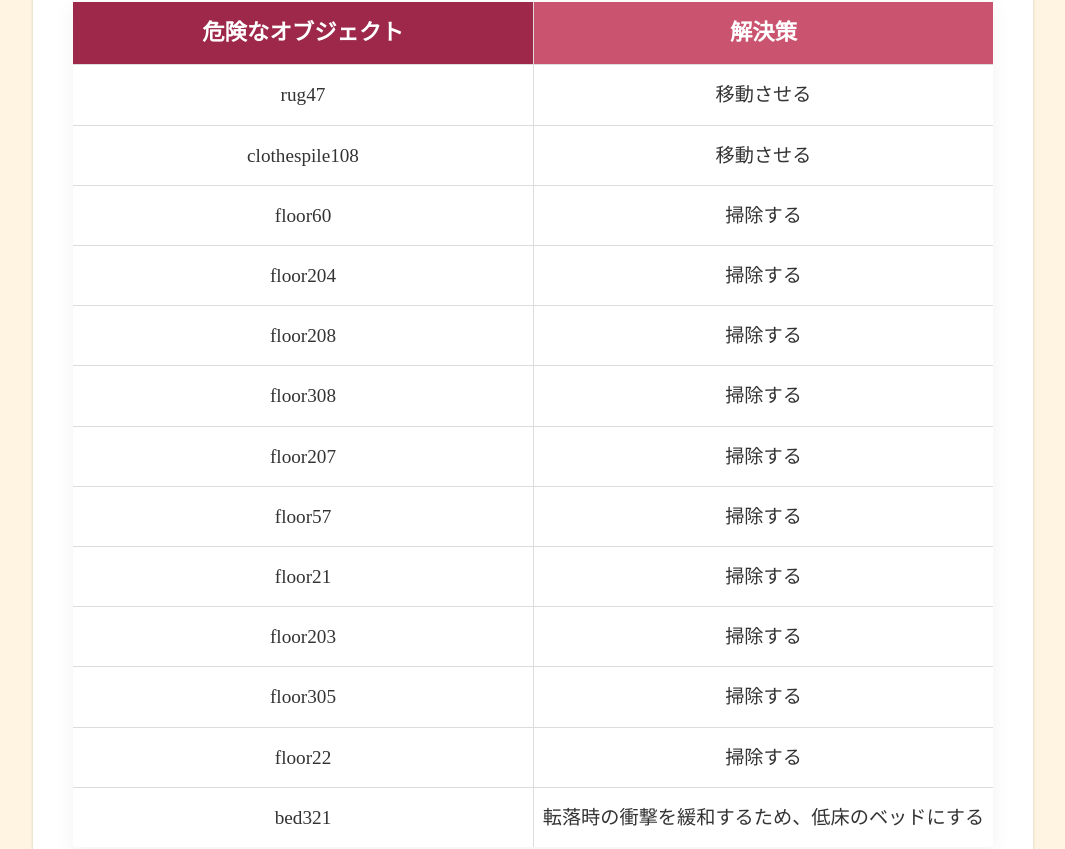
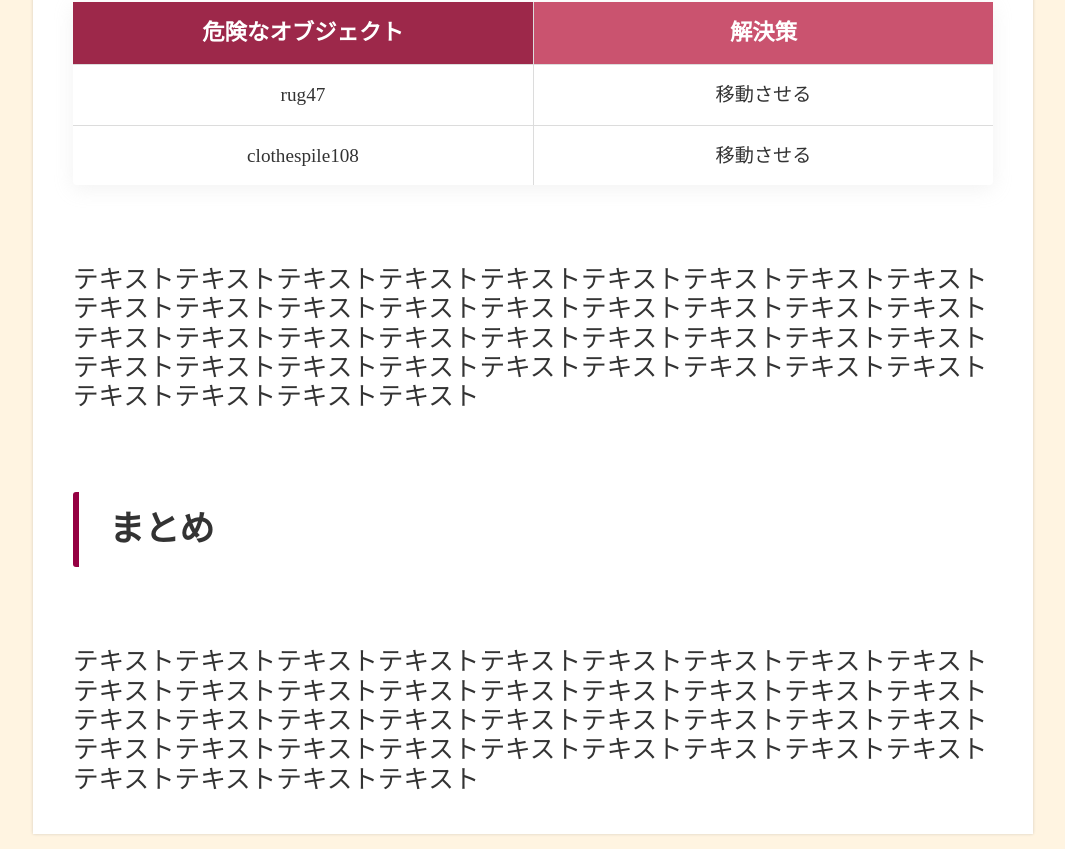
Before and after one commit to shunafuku/suironChallenge2022GroupC, a Next.js app in the folder suiron-app/: page / in a window 1280 px wide. Shown: the part 1552-2401 px from the top of the page, without its empty margins (107-1172 px from the left). Built offline with nearby package versions, Linux system fonts and the light colour scheme; no server answers.

Commit message:
change allTableList defalt value

```diff
--- a/suiron-app/src/components/container/top/index.tsx
+++ b/suiron-app/src/components/container/top/index.tsx
@@ -20,61 +20,6 @@ let allTableList = [
       "factor": "clothespile108",
       "reason": "転倒の危険がある",
       "solution": "移動させる"
-  },
-  {
-      "factor": "floor60",
-      "reason": "転倒の危険がある",
-      "solution": "掃除する"
-  },
-  {
-      "factor": "floor204",
-      "reason": "転倒の危険がある",
-      "solution": "掃除する"
-  },
-  {
-      "factor": "floor208",
-      "reason": "転倒の危険がある",
-      "solution": "掃除する"
-  },
-  {
-      "factor": "floor308",
-      "reason": "転倒の危険がある",
-      "solution": "掃除する"
-  },
-  {
-      "factor": "floor207",
-      "reason": "転倒の危険がある",
-      "solution": "掃除する"
-  },
-  {
-      "factor": "floor57",
-      "reason": "転倒の危険がある",
-      "solution": "掃除する"
-  },
-  {
-      "factor": "floor21",
-      "reason": "転倒の危険がある",
-      "solution": "掃除する"
-  },
-  {
-      "factor": "floor203",
-      "reason": "転倒の危険がある",
-      "solution": "掃除する"
-  },
-  {
-      "factor": "floor305",
-      "reason": "転倒の危険がある",
-      "solution": "掃除する"
-  },
-  {
-      "factor": "floor22",
-      "reason": "転倒の危険がある",
-      "solution": "掃除する"
-  },
-  {
-      "factor": "bed321",
-      "reason": "転落の危険がある",
-      "solution": "転落時の衝撃を緩和するため、低床のベッドにする"
   }
 ];
 
```
